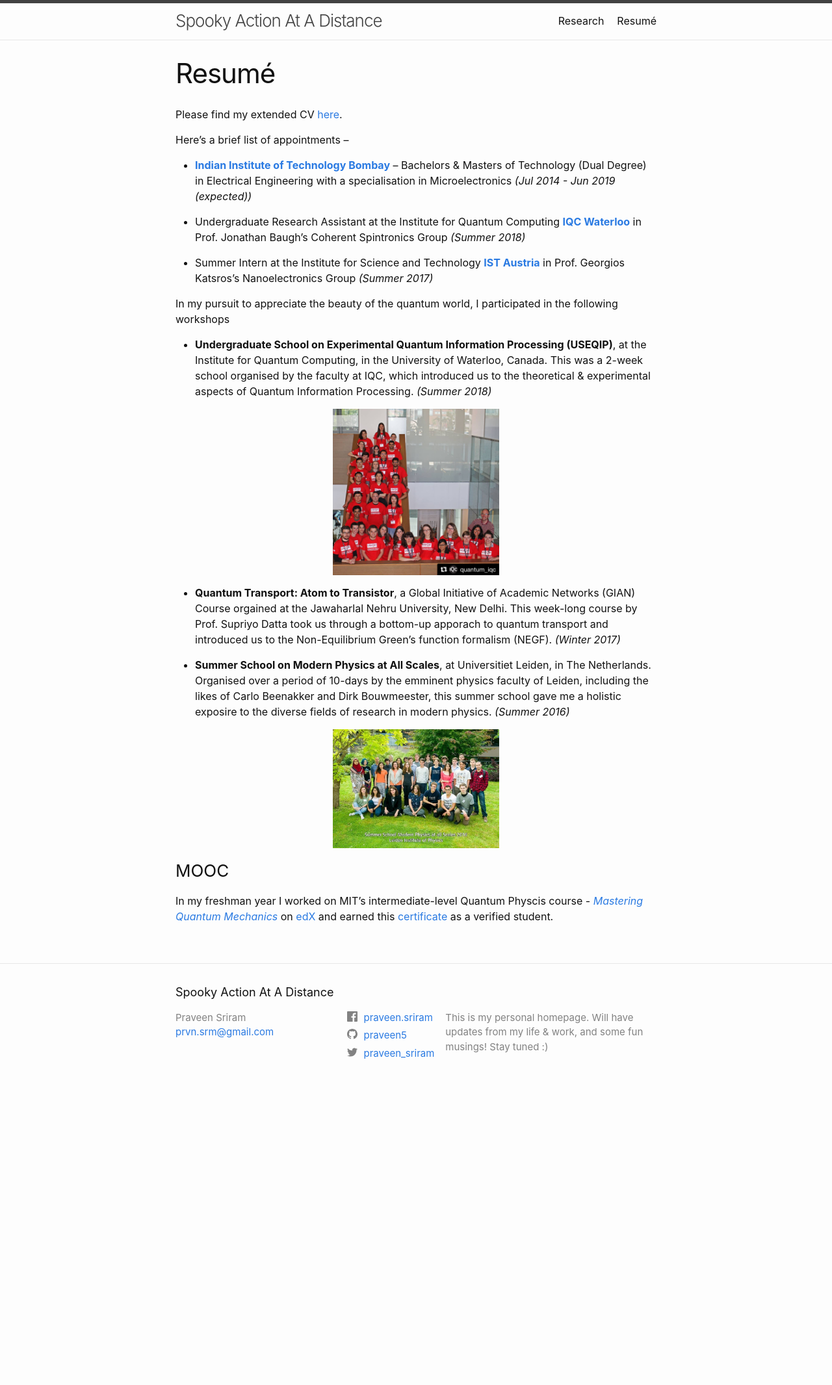
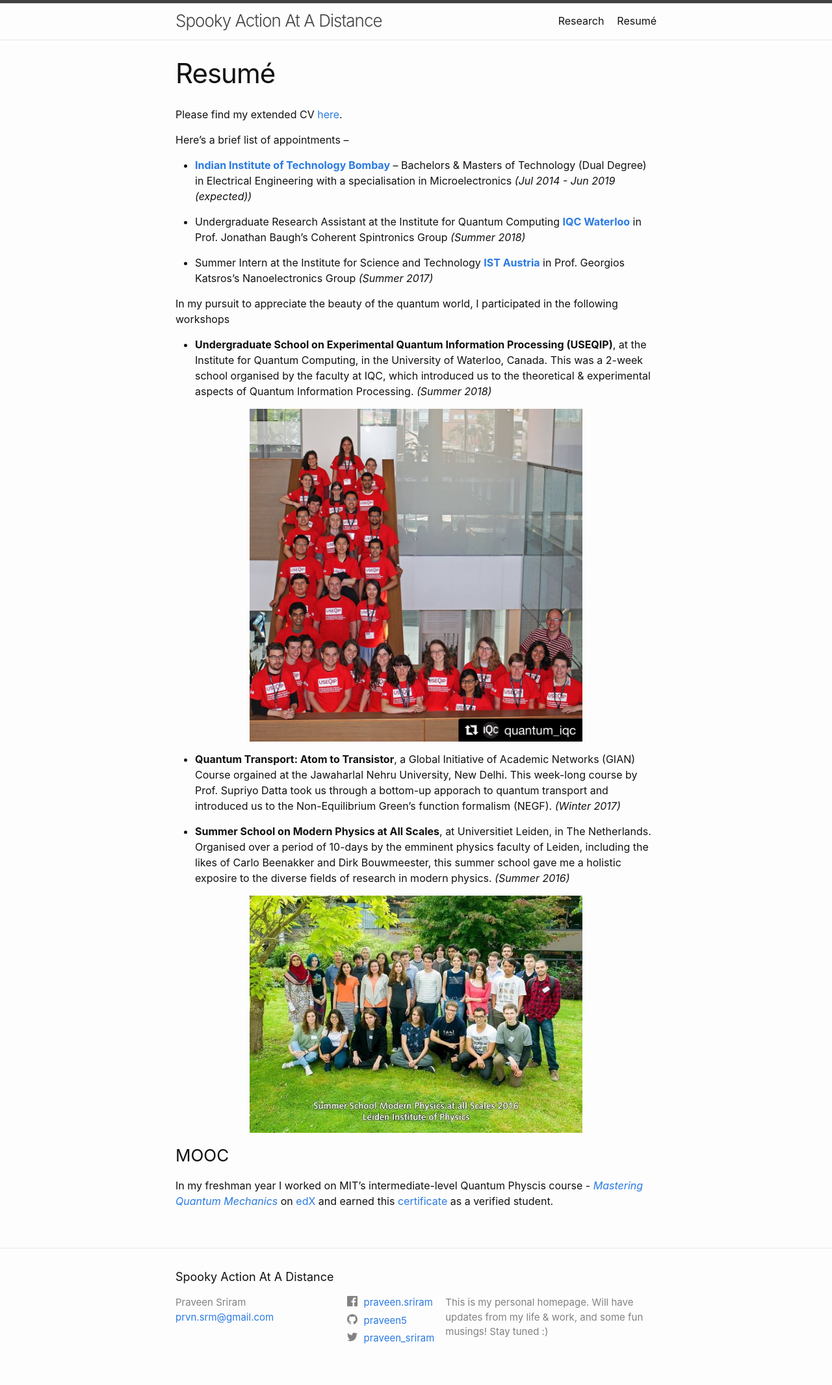
Before and after one commit to praveen5/praveen5.github.io, a Jekyll site: the page built from resume.md, in a window 1280 px wide. Shown: the whole page at 65% size. Built offline with Jekyll 4.4.1, drawn with Linux system fonts in a browser that asks for light colours; before the commit the page ends 1692 px from its top, so only the background shows below that.

Commit message:
Update resume.md

```diff
--- a/resume.md
+++ b/resume.md
@@ -20,14 +20,14 @@ In my pursuit to appreciate the beauty of the quantum world, I participated in t
 
 *  **Undergraduate School on Experimental Quantum Information Processing (USEQIP)**, at the Institute for Quantum Computing, in the University of Waterloo, Canada. This was a 2-week school organised by the faculty at IQC, which introduced us to the theoretical & experimental aspects of Quantum Information Processing. _(Summer 2018)_
 
-  <p style="text-align:center;"> <img src="/iqc.JPG" align="middle" width="256" title="USEQIP"> </p>
+  <p style="text-align:center;"> <img src="/iqc.JPG" align="middle" width="512" title="USEQIP"> </p>
 
 
 *  **Quantum Transport: Atom to Transistor**, a Global Initiative of Academic Networks (GIAN) Course orgained at the Jawaharlal Nehru University, New Delhi. This week-long course by Prof. Supriyo Datta took us through a bottom-up apporach to quantum transport and introduced us to the Non-Equilibrium Green's function formalism (NEGF). _(Winter 2017)_
 
 *  **Summer School on Modern Physics at All Scales**, at Universitiet Leiden, in The Netherlands. Organised over a period of 10-days by the emminent physics faculty of Leiden, including the likes of Carlo Beenakker and Dirk Bouwmeester, this summer school gave me a holistic exposire to the diverse fields of research in modern physics. _(Summer 2016)_
 
-<p style="text-align:center;"> <img src="/leiden.jpeg" align="middle" width="256" title="Leiden"> </p>
+<p style="text-align:center;"> <img src="/leiden.jpeg" align="middle" width="512" title="Leiden"> </p>
 
 ### MOOC
 
```
